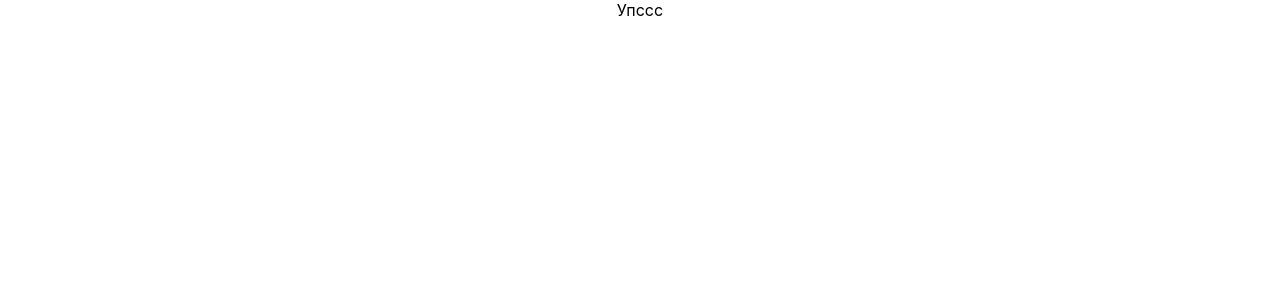
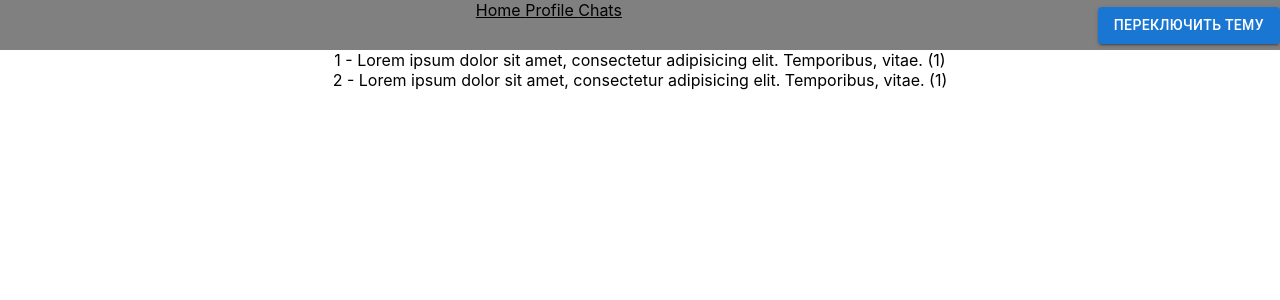
Before and after one commit to shaitanshamma/testReact, a React (Create React App) app: page /chats/1 in a window 1280 px wide. Shown: the top 300 px of the page. Built offline with nearby package versions, Linux system fonts and the light colour scheme.

Commit message:
feat: add context fix: router link

```diff
--- a/src/App.js
+++ b/src/App.js
@@ -6,6 +6,7 @@ import Profile from "./components/Profile";
 import ChatList from "./components/ChatList";
 import Home from "./pages/Home";
 import NotFoundPage from "./pages/NotFoundPage";
+import Messages from "./components/Messages";
 
 
 function App() {
@@ -32,9 +33,8 @@ function App() {
                     <Route path={"/"} element={<Layout chatList={chatList}/>}>
                         <Route index path={"/"} element={<Home/>}/>
                         <Route path={"/profile"} element={<Profile/>}/>
-                        {chatList.map((chat) => {
-                            return <Route path={`/${chat.name}`} element={<ChatList/>} key={chat.id}/>
-                        })}
+                        <Route path={"/chats"} element={<ChatList/>}/>
+                        <Route path={"/chats/:id"} element={<Messages/>}/>
                     </Route>
                     <Route index path={"*"} element={<NotFoundPage/>}/>
                 </Routes>
--- a/src/components/ChatList.js
+++ b/src/components/ChatList.js
@@ -3,8 +3,9 @@ import {Button, IconButton, List, ListItem, ListItemText, TextField} from "@mui/
 import CommentIcon from "@mui/icons-material/Comment";
 import SendIcon from "@mui/icons-material/Send";
 import {useEffect, useState} from "react";
+import CustomLink from "./CustomLink";
 
-const ChatList = ({chats}) => {
+const ChatList = () => {
 
     const [messageList, setMessageList] = useState([]);
     const [author, setAuthor] = useState('');
@@ -51,13 +52,14 @@ const ChatList = ({chats}) => {
         <>
             <List sx={{width: '100%', maxWidth: 360, bgcolor: 'background.paper'}}>
                 {chatList.map((item) => {
-                        return <ListItem
-                            key={item.id}
-                            disableGutters
-                            secondaryAction={<IconButton
-                                aria-label="comment"><CommentIcon/></IconButton>}><ListItemText
-                            primary={`${item.name}`}/>
-                        </ListItem>
+                        return <CustomLink to={`${item.id}`} key={item.id}>
+                            <ListItem
+                                disableGutters
+                                secondaryAction={<IconButton
+                                    aria-label="comment"><CommentIcon/></IconButton>}><ListItemText
+                                primary={`${item.name}`}/>
+                            </ListItem>
+                        </CustomLink>
                     }
                 )}
             </List>
--- a/src/components/CustomLink.js
+++ b/src/components/CustomLink.js
@@ -4,7 +4,7 @@ import {Link, useMatch} from "react-router-dom";
 const CustomLink = ({to, children}) => {
     const match = useMatch(to);
     return (
-        <Link to={to} style={{color: match ? 'red' : 'black'}}>
+        <Link to={to} style={{color: match ? 'red' : 'inherit'}}>
             {children}
         </Link>
     );
--- a/src/components/Header.js
+++ b/src/components/Header.js
@@ -1,14 +1,24 @@
-import React from 'react';
+import React, {useContext, useState} from 'react';
 import CustomLink from "./CustomLink";
+import {ThemeContext, themes} from '../context/themes';
+import {Button} from "@mui/material";
 
-const Header = ({chatList}) => {
+
+const Header = () => {
+
+    const [theme, setTheme] = useState(themes.light);
+
+    function toggleTheme() {
+        setTheme(prevState => prevState === themes.light ? themes.dark : themes.light)
+    }
+
     return (
-        <header>
-            <CustomLink to={"/"}>Home </CustomLink>
-            <CustomLink to={"/profile"}>Profile </CustomLink>
-            {chatList.map((e)=>{
-                return <CustomLink key={e.id} to={`/${e.name}`}>{e.name} </CustomLink>
-            })}
+        <header style={{background: theme.background, color: theme.color, height: '50px'}}>
+            <CustomLink to={"/"}> Home </CustomLink>
+            <CustomLink to={"/profile"}> Profile </CustomLink>
+            <CustomLink to={"/chats"}> Chats </CustomLink>
+            <Button variant="contained" style={{float: "right", marginTop: "7px"}} onClick={toggleTheme}>Переключить
+                тему</Button>
         </header>
     );
 };
--- /dev/null
+++ b/src/components/Messages.js
@@ -0,0 +1,50 @@
+import React, {useState} from 'react';
+import {useParams} from "react-router-dom";
+
+function Messages() {
+
+    const chat_id = useParams().id;
+
+    const [messages, setMessages] = useState([
+        {
+            message_id: 1,
+            text: 'Lorem ipsum dolor sit amet, consectetur adipisicing elit. Temporibus, vitae.',
+            chat_id: 1
+        },
+        {
+            message_id: 2,
+            text: 'Lorem ipsum dolor sit amet, consectetur adipisicing elit. Temporibus, vitae.',
+            chat_id: 1
+        },
+        {
+            message_id: 3,
+            text: 'Lorem ipsum dolor sit amet, consectetur adipisicing elit. Temporibus, vitae.',
+            chat_id: 2
+        },
+        {
+            message_id: 4,
+            text: 'Lorem ipsum dolor sit amet, consectetur adipisicing elit. Temporibus, vitae.',
+            chat_id: 2
+        },
+        {
+            message_id: 5,
+            text: 'Lorem ipsum dolor sit amet, consectetur adipisicing elit. Temporibus, vitae.',
+            chat_id: 3
+        },
+        {
+            message_id: 6,
+            text: 'Lorem ipsum dolor sit amet, consectetur adipisicing elit. Temporibus, vitae.',
+            chat_id: 3
+        },
+    ].filter((message) => message.chat_id === parseInt(chat_id)));
+
+    return (
+        <>
+            {messages.map((message) => {
+                return <div key={message.message_id}>{message.message_id} - {message.text} ({message.chat_id})</div>
+            })}
+        </>
+    );
+}
+
+export default Messages;
--- /dev/null
+++ b/src/context/themes.js
@@ -0,0 +1,14 @@
+import {createContext} from "react";
+
+export const themes = {
+    light:{
+        background:'gray',
+        color:'black'
+    },
+    dark:{
+        background: 'black',
+        color: 'white'
+    }
+}
+
+export const ThemeContext = createContext(themes.light)
```
Also changed, not shown: src/components/Message.js (deleted, +0 -9 lines).
